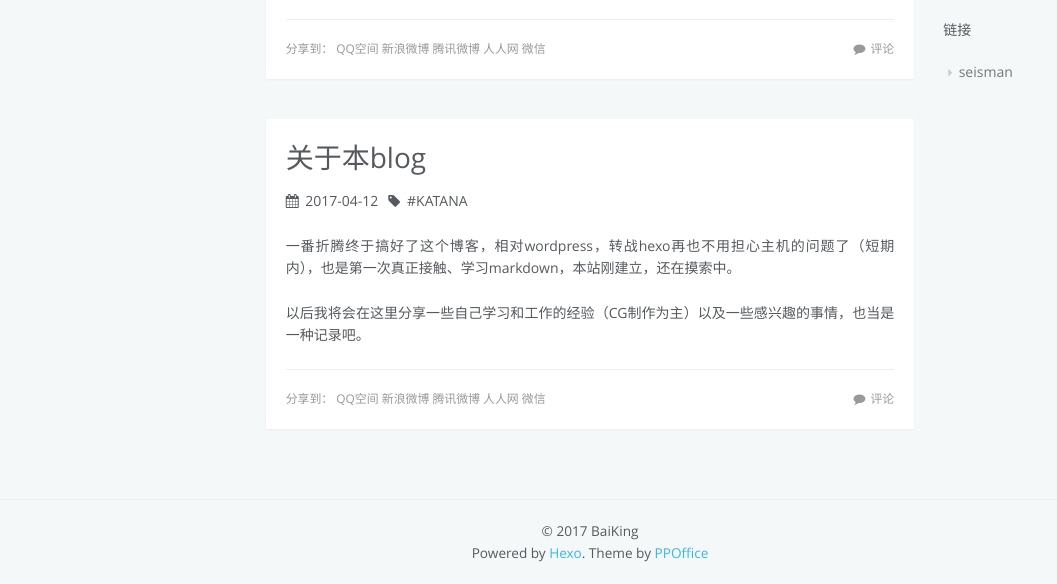
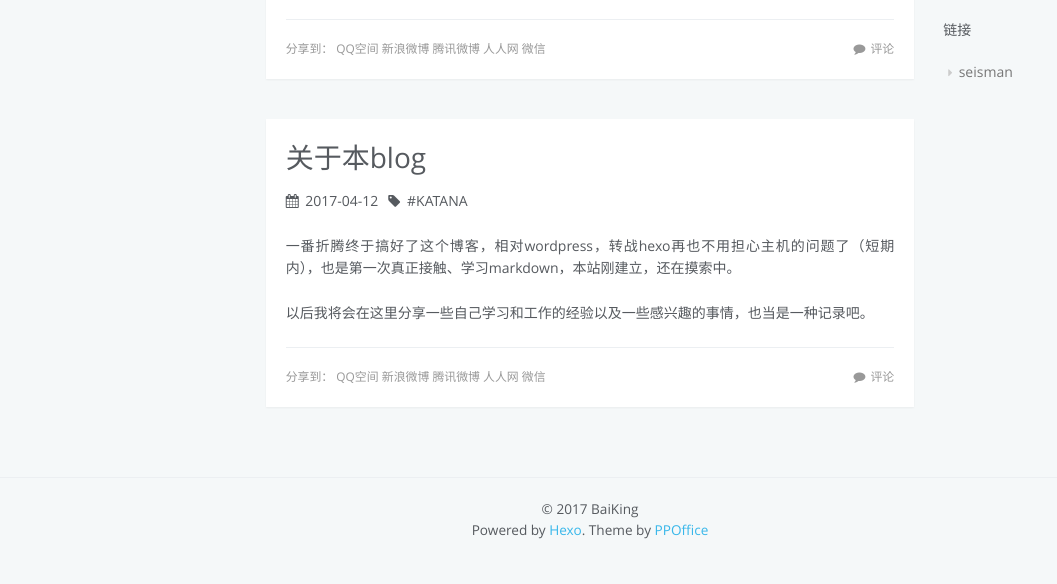
Before and after one commit to baiking/baiking.github.io, a plain HTML site: page index.html in a window 1280 px wide. Shown: the part 698-1282 px from the top of the page, without its empty margins (50-1107 px from the left). After the commit the page ends 1259 px from the top, so only its background shows below. Drawn offline with Linux system fonts and the light colour scheme; no server answers.

Commit message:
Site updated: 2017-04-16 23:54:09

```diff
--- a/index.html
+++ b/index.html
@@ -319,7 +319,7 @@ window._bd_share_config={"common":{"bdSnsKey":{},"bdText":"","bdMini":"2","bdMin
 
 
             <p>一番折腾终于搞好了这个博客，相对wordpress，转战hexo再也不用担心主机的问题了（短期内），也是第一次真正接触、学习markdown，本站刚建立，还在摸索中。</p>
-<p>以后我将会在这里分享一些自己学习和工作的经验（CG制作为主）以及一些感兴趣的事情，也当是一种记录吧。</p>
+<p>以后我将会在这里分享一些自己学习和工作的经验以及一些感兴趣的事情，也当是一种记录吧。</p>
 
 
         </div>
```
Also changed, not shown: 2017/04/12/About-Katana/index.html (+5 -5 lines), 5 other files.
